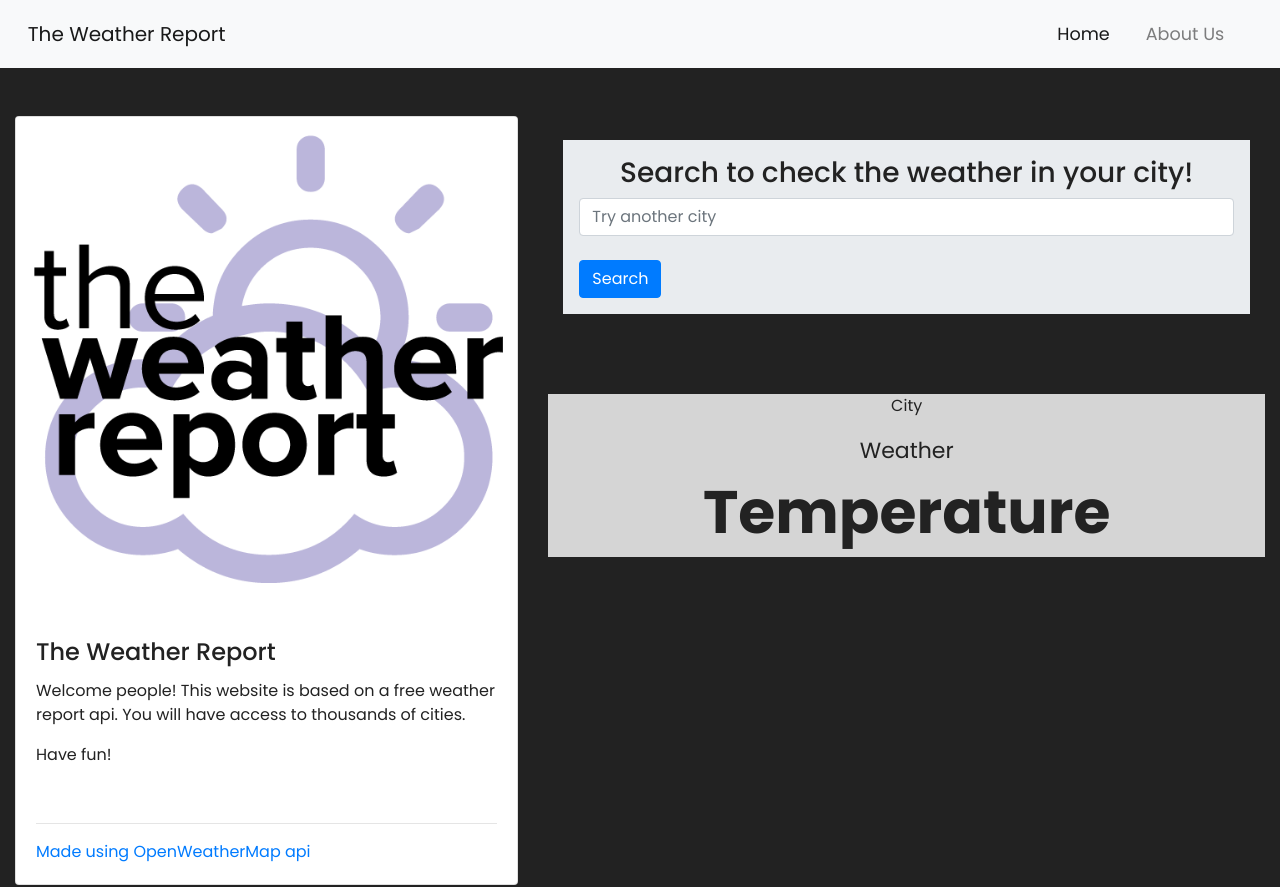
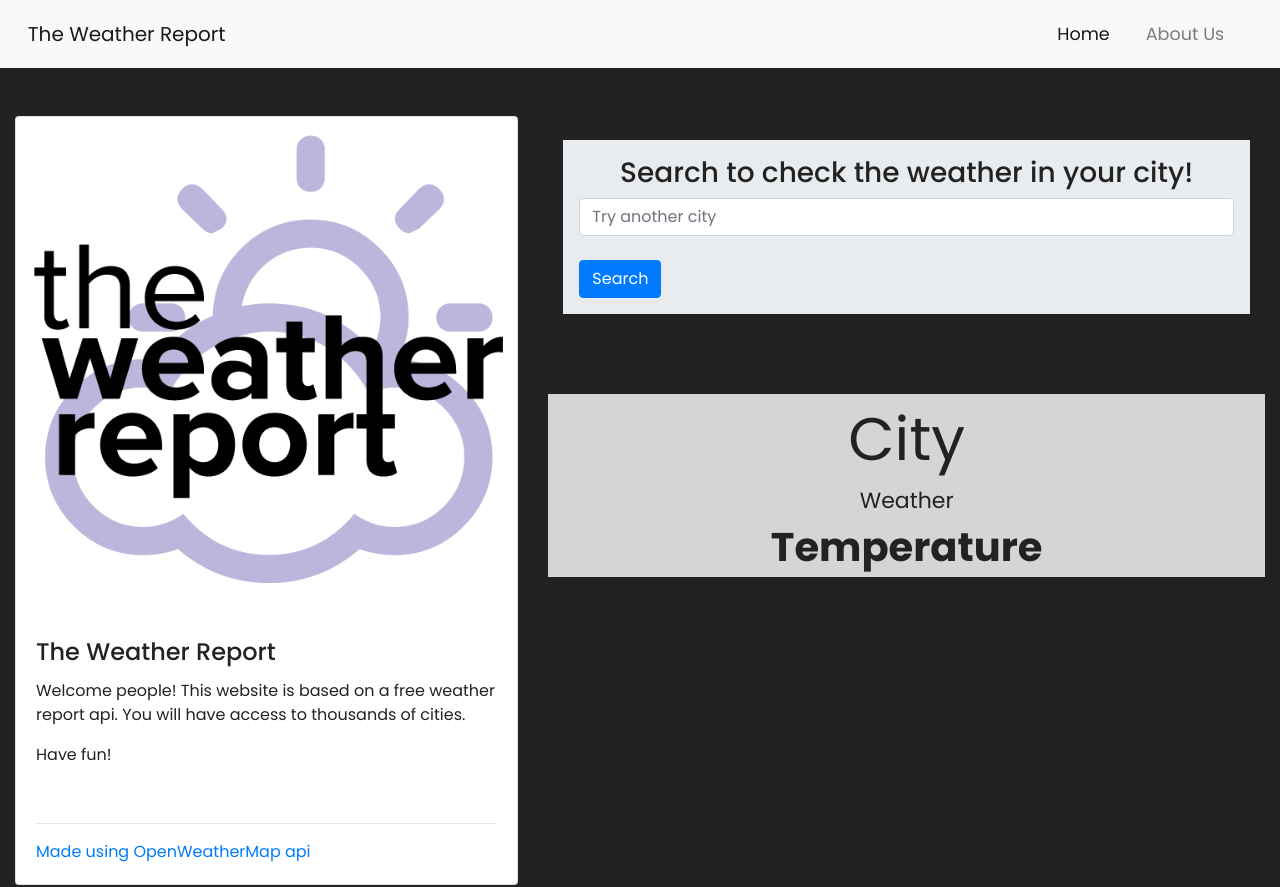
Before and after one commit to anushka0202/anushka0202.github.io, a plain HTML site: page The Weather Report/index.html in a window 1280 px wide. Shown: the top 887 px of the page. Drawn offline with nearby package versions, Linux system fonts and the light colour scheme.

Commit message:
Update style.css

```diff
--- a/The Weather Report/css/style.css
+++ b/The Weather Report/css/style.css
@@ -15,13 +15,18 @@ body {
   text-align: center;
 }
 
+#city {
+  font-size: 60px;
+  margin: 0;
+}
+
 #weather {
   font-size: 22px;
   margin: 0;
 }
 
 #temp {
-  font-size: 60px;
+  font-size: 40px;
   margin: 0;
   font-weight: bold;
 }
```
